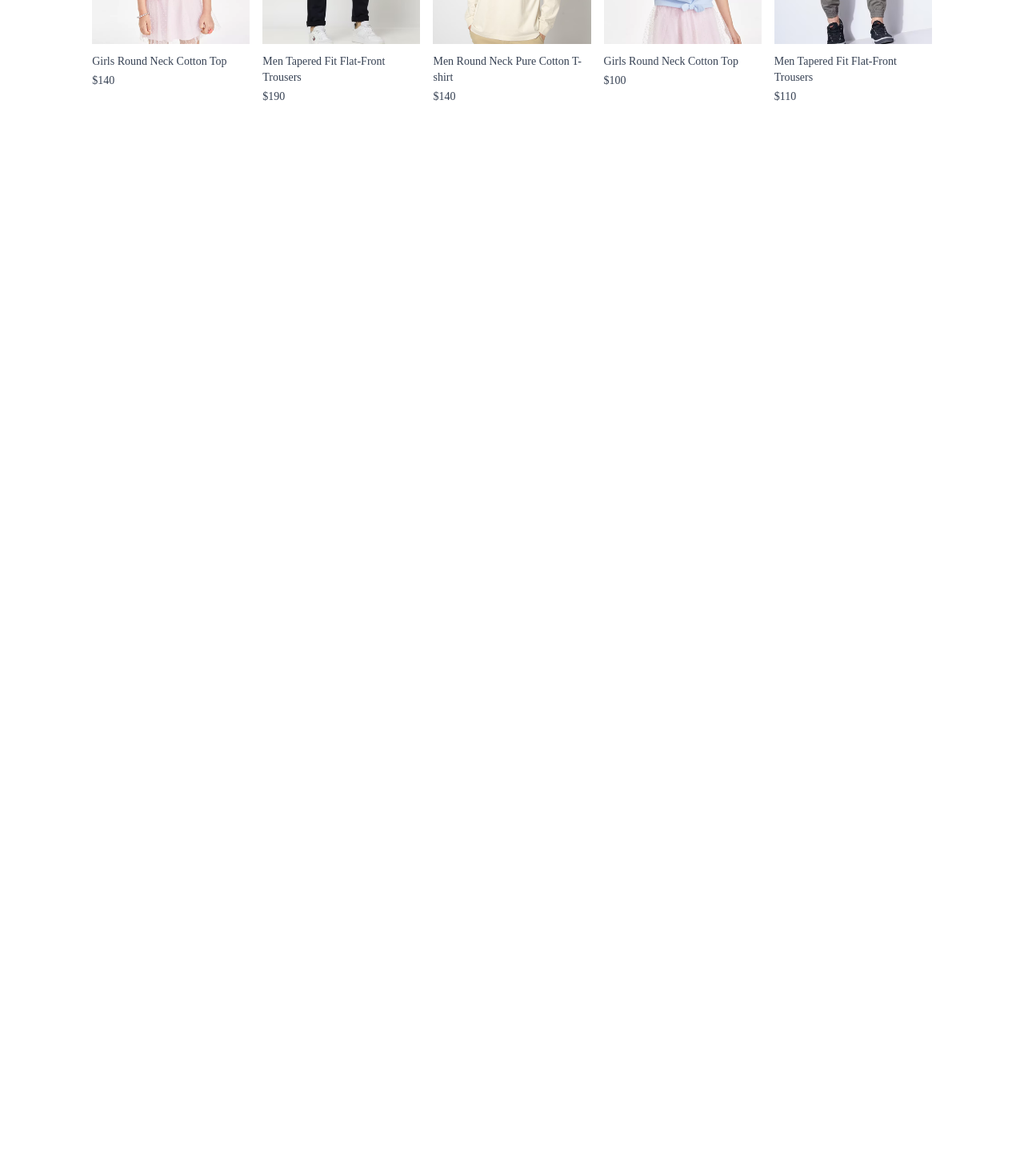
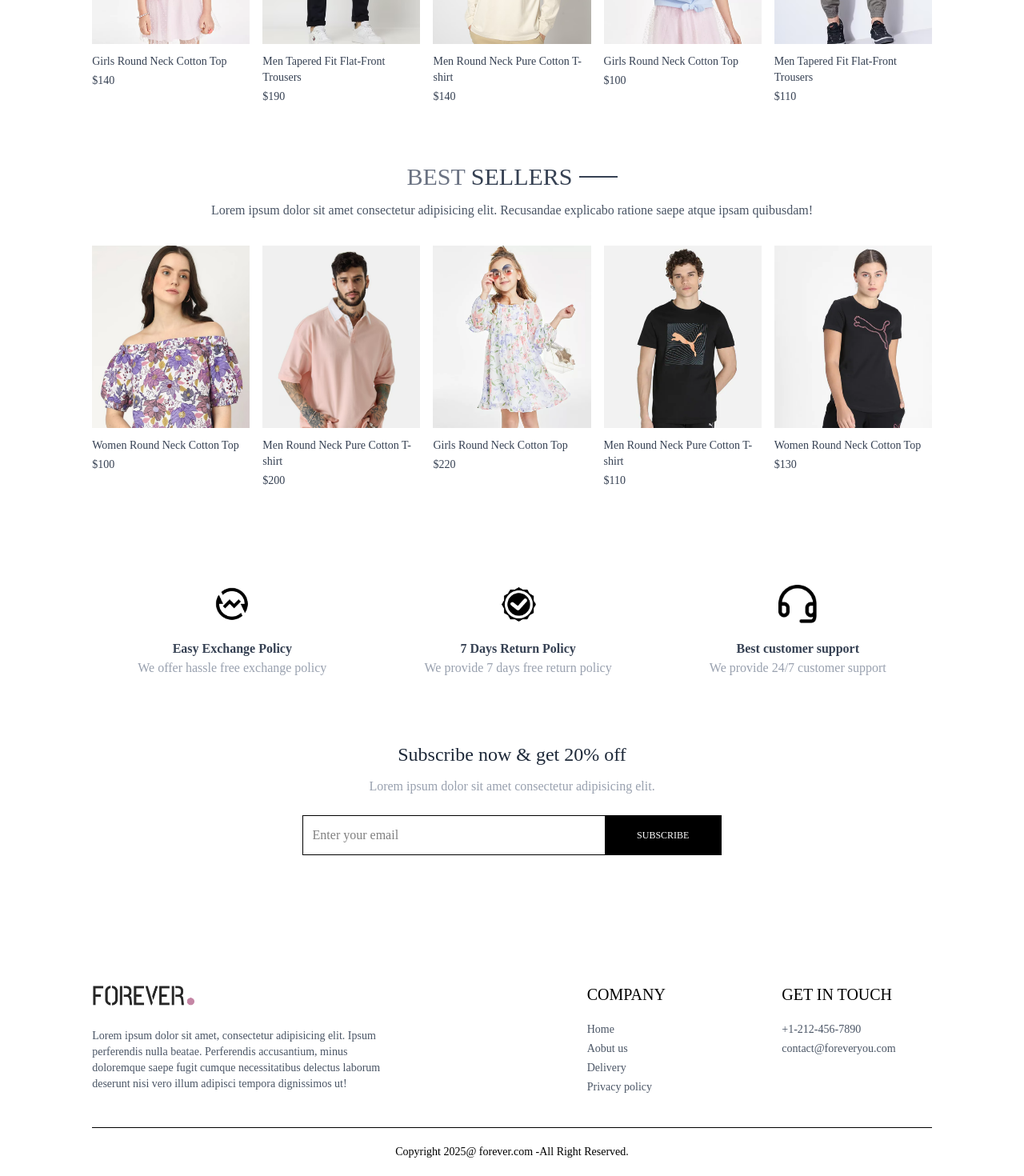
Before and after one commit to fuadofficial/sibloomsmodestwear, a React (Vite) app in the folder frontend/: page / in a window 1280 px wide. Shown: the part 1178-2648 px from the top of the page at 80% size. Before the commit the page ends 1349 px from the top, so only its background shows below. Built offline with nearby package versions, Linux system fonts and the light colour scheme.

Commit message:
completed home page design

```diff
--- a/frontend/src/App.jsx
+++ b/frontend/src/App.jsx
@@ -10,6 +10,7 @@
 import PlaceOrder from './pages/PlaceOrder'
 import Orders from './pages/Orders'
 import Navbar from './components/Navbar'
+import Footer from './components/Footer'
 
 const App = () => {
     return (
@@ -26,6 +27,7 @@
                 <Route path='/place-order' element={<PlaceOrder />} />
                 <Route path='/Orders' element={<Orders />} />
             </Routes>
+            <Footer />
         </div>
     )
 }
--- /dev/null
+++ b/frontend/src/components/BestSeller.jsx
@@ -0,0 +1,34 @@
+import React, { useContext, useEffect, useState } from 'react'
+import { ShopContext } from '../context/ShopContext'
+import Title from './Title'
+import ProductItem from './ProductItem'
+
+const BestSeller = () => {
+    const { products } = useContext(ShopContext)
+    const [bestseller, setBestseller] = useState([])
+
+    useEffect(() => {
+        const bestProduct = products.filter((item) => (item.bestseller))
+        setBestseller(bestProduct.slice(0, 5))
+    }, [])
+
+    return (
+        <div className='my-10'>
+            <div className='text-center text-3xl py-8'>
+                <Title text1={'BEST'} text2={'SELLERS'} />
+                <p className='w-3/4 m-auto text-xs sm:text-sm md:text-base text-gray-600'>
+                    Lorem ipsum dolor sit amet consectetur adipisicing elit. Recusandae explicabo ratione saepe atque ipsam quibusdam!
+                </p>
+            </div>
+            <div className='grid grid-cols-2 sm:grid-cols-3 md:grid-cols-3 md:grid-cols-4 lg:grid-cols-5 gap-4 gap-y-6'>
+                {
+                    bestseller.map((item, index) => (
+                        <ProductItem key={index} id={item._id} name={item.name} image={item.image} price={item.price} />
+                    ))
+                }
+            </div>
+        </div>
+    )
+}
+
+export default BestSeller
--- /dev/null
+++ b/frontend/src/components/Footer.jsx
@@ -0,0 +1,39 @@
+import React from 'react'
+import { assets } from '../assets/assets'
+
+const Footer = () => {
+    return (
+        <div>
+            <div className='flex flex-col sm:grid grid-cols-[3fr_1fr_1fr] gap-14 my-10 mt-40 text-sm'>
+                <div>
+                    <img className='mb-5 w-32' src={assets.logo} alt="" />
+                    <p className='w-full md:w-2/3 text-gray-600'>
+                        Lorem ipsum dolor sit amet, consectetur adipisicing elit. Ipsum perferendis nulla beatae. Perferendis accusantium, minus doloremque saepe fugit cumque necessitatibus delectus laborum deserunt nisi vero illum adipisci tempora dignissimos ut!
+                    </p>
+                </div>
+                <div>
+                    <p className='text-xl font-medium mb-5'>COMPANY</p>
+                    <ul className='flex flex-col gap-1 text-gray-600'>
+                        <li>Home</li>
+                        <li>Aobut us</li>
+                        <li>Delivery</li>
+                        <li>Privacy policy</li>
+                    </ul>
+                </div>
+                <div>
+                    <p className='text-xl font-medium mb-5'>GET IN TOUCH</p>
+                    <ul className='flex flex-col gap-1 text-gray-600'>
+                        <li>+1-212-456-7890</li>
+                        <li>contact@foreveryou.com</li>
+                    </ul>
+                </div>
+            </div>
+            <div>
+                <hr />
+                <p className='py-5 text-sm text-center'>Copyright 2025@ forever.com -All Right Reserved.</p>
+            </div>
+        </div>
+    )
+}
+
+export default Footer
--- /dev/null
+++ b/frontend/src/components/NewsletterBox.jsx
@@ -0,0 +1,19 @@
+import React from 'react'
+
+const NewsletterBox = () => {
+    const onSubmitHandler = (event) => {
+        event.preventDefault()
+    }
+    return (
+        <div className='text-center'>
+            <p className='text-2xl font-medium text-gray-800'>Subscribe now & get 20% off</p>
+            <p className='text-gray-400 mt-3'>Lorem ipsum dolor sit amet consectetur adipisicing elit. </p>
+            <form onSubmit={onSubmitHandler} className='w-full sm:w-1/2 flex items-center gap-3  mx-auto my-6 border pl-3' action="">
+                <input className='w-full sm:flex-1 outline-none' type="email" name="" id="" placeholder='Enter your email' />
+                <button type='submit' className='bg-black text-white text-xs px-10 py-4 '>SUBSCRIBE</button>
+            </form>
+        </div>
+    )
+}
+
+export default NewsletterBox
--- /dev/null
+++ b/frontend/src/components/OurPolicy.jsx
@@ -0,0 +1,26 @@
+import React from 'react'
+import { assets } from '../assets/assets'
+
+const OurPolicy = () => {
+    return (
+        <div className='flex flex-col sm:flex-row justify-around gap-12 sm:gap-2 text-center py-20 text-xs sm:text-sm md:text-base text-gray-700'>
+            <div>
+                <img className='w-12 m-auto mb-5' src={assets.exchange_icon} alt="" />
+                <p className='font-semibold'>Easy Exchange Policy</p>
+                <p className='text-gray-400'>We offer hassle free exchange policy</p>
+            </div>
+            <div>
+                <img className='w-12 m-auto mb-5' src={assets.quality_icon} alt="" />
+                <p className='font-semibold'>7 Days Return Policy</p>
+                <p className='text-gray-400'>We provide 7 days free return policy</p>
+            </div>
+            <div>
+                <img className='w-12 m-auto mb-5' src={assets.support_img} alt="" />
+                <p className='font-semibold'>Best customer support</p>
+                <p className='text-gray-400'>We provide 24/7 customer support</p>
+            </div>
+        </div>
+    )
+}
+
+export default OurPolicy
--- a/frontend/src/pages/Home.jsx
+++ b/frontend/src/pages/Home.jsx
@@ -1,12 +1,18 @@
 import React from 'react'
 import Hero from '../components/Hero'
 import LatestCollection from '../components/LatestCollection'
+import BestSeller from '../components/BestSeller'
+import OurPolicy from '../components/OurPolicy'
+import NewsletterBox from '../components/NewsletterBox'
 
 const Home = () => {
     return (
         <div>
             <Hero />
             <LatestCollection />
+            <BestSeller />
+            <OurPolicy />
+            <NewsletterBox />
         </div>
     )
 }
```
